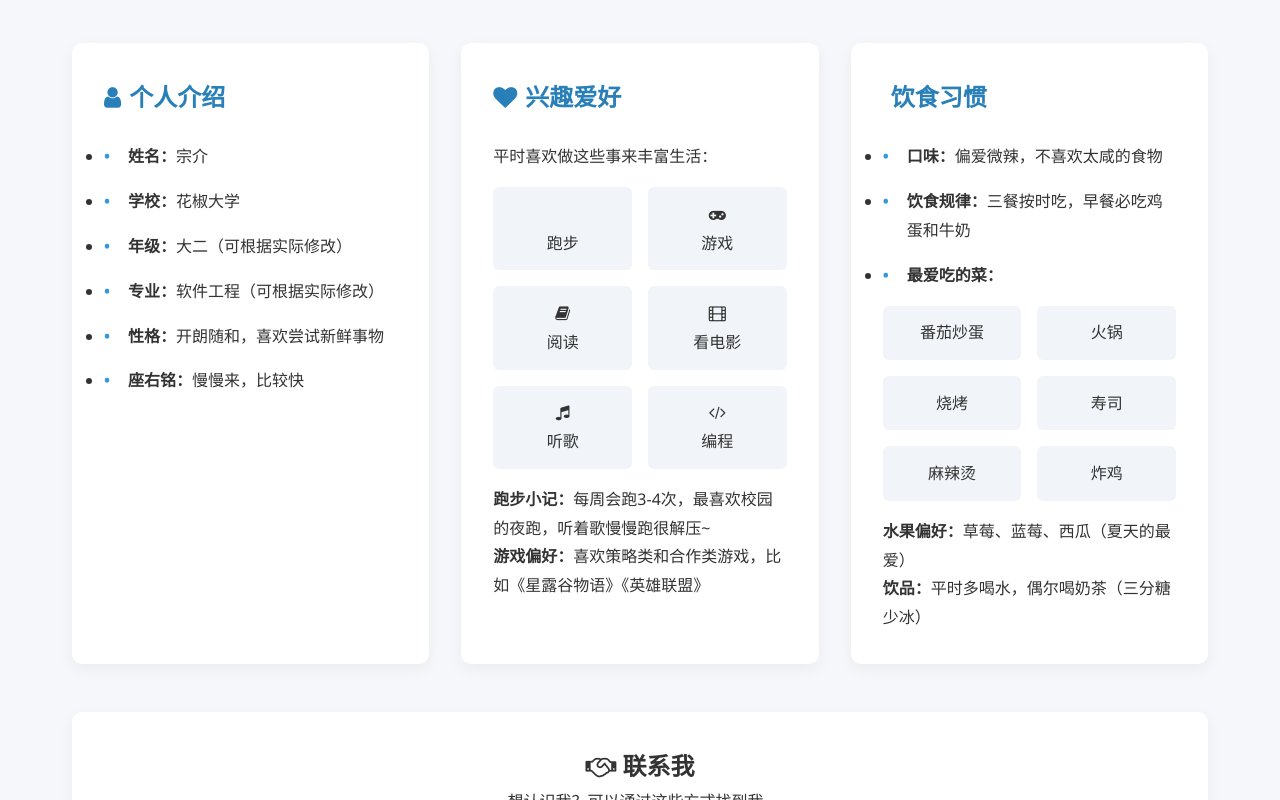
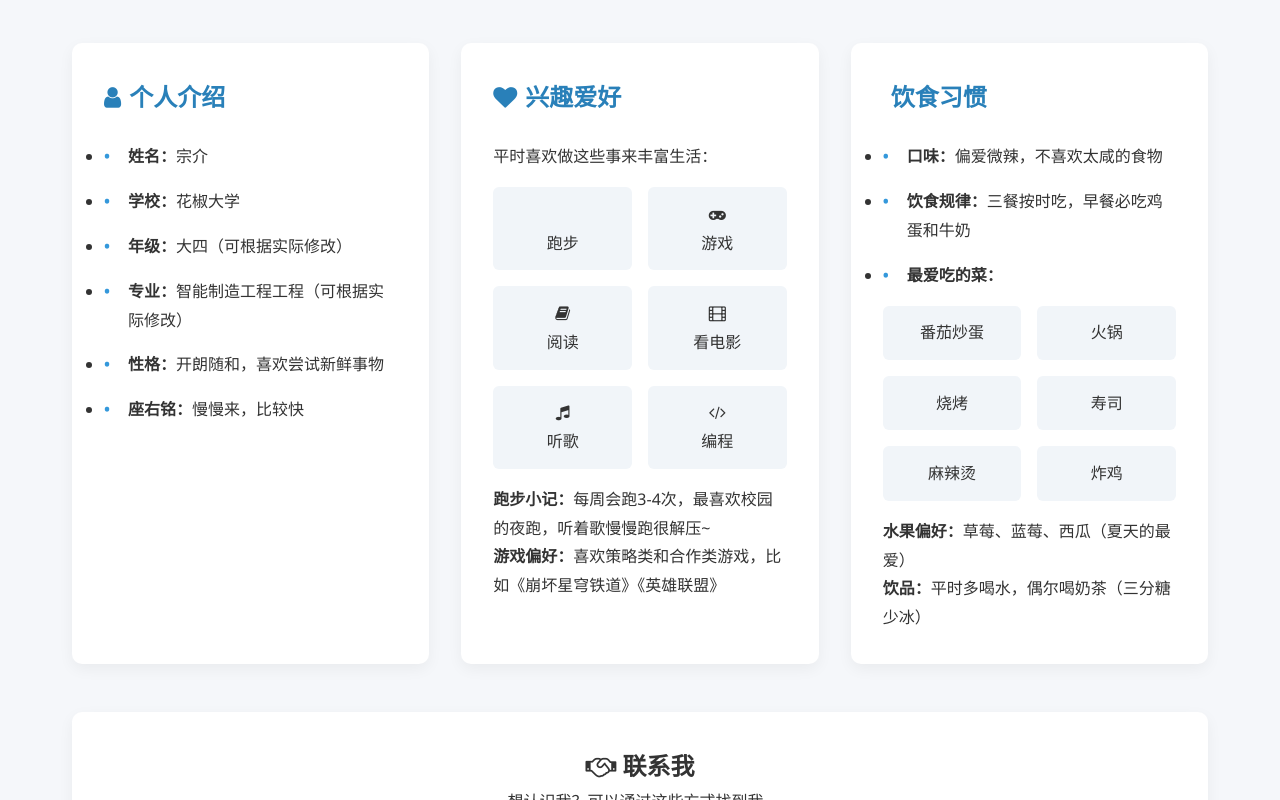
Before and after one commit to ZZJ0411/ZZJ, a plain HTML site: page index.html in a window 1280 px wide. Shown: the part 553-1353 px from the top of the page. Drawn offline with Linux system fonts and the light colour scheme; some icons are missing.

Commit message:
Update index.html

```diff
--- a/index.html
+++ b/index.html
@@ -239,8 +239,8 @@
                 <ul class="info-list">
                     <li><strong>姓名：</strong>宗介</li>
                     <li><strong>学校：</strong>花椒大学</li>
-                    <li><strong>年级：</strong>大二（可根据实际修改）</li>
-                    <li><strong>专业：</strong>软件工程（可根据实际修改）</li>
+                    <li><strong>年级：</strong>大四（可根据实际修改）</li>
+                    <li><strong>专业：</strong>智能制造工程工程（可根据实际修改）</li>
                     <li><strong>性格：</strong>开朗随和，喜欢尝试新鲜事物</li>
                     <li><strong>座右铭：</strong>慢慢来，比较快</li>
                 </ul>
@@ -277,7 +277,7 @@
                     </div>
                 </div>
                 <p style="margin-top: 1rem;"><strong>跑步小记：</strong>每周会跑3-4次，最喜欢校园的夜跑，听着歌慢慢跑很解压~</p>
-                <p><strong>游戏偏好：</strong>喜欢策略类和合作类游戏，比如《星露谷物语》《英雄联盟》</p>
+                <p><strong>游戏偏好：</strong>喜欢策略类和合作类游戏，比如《崩坏星穹铁道》《英雄联盟》</p>
             </section>
 
             <!-- 饮食习惯板块 -->
```
